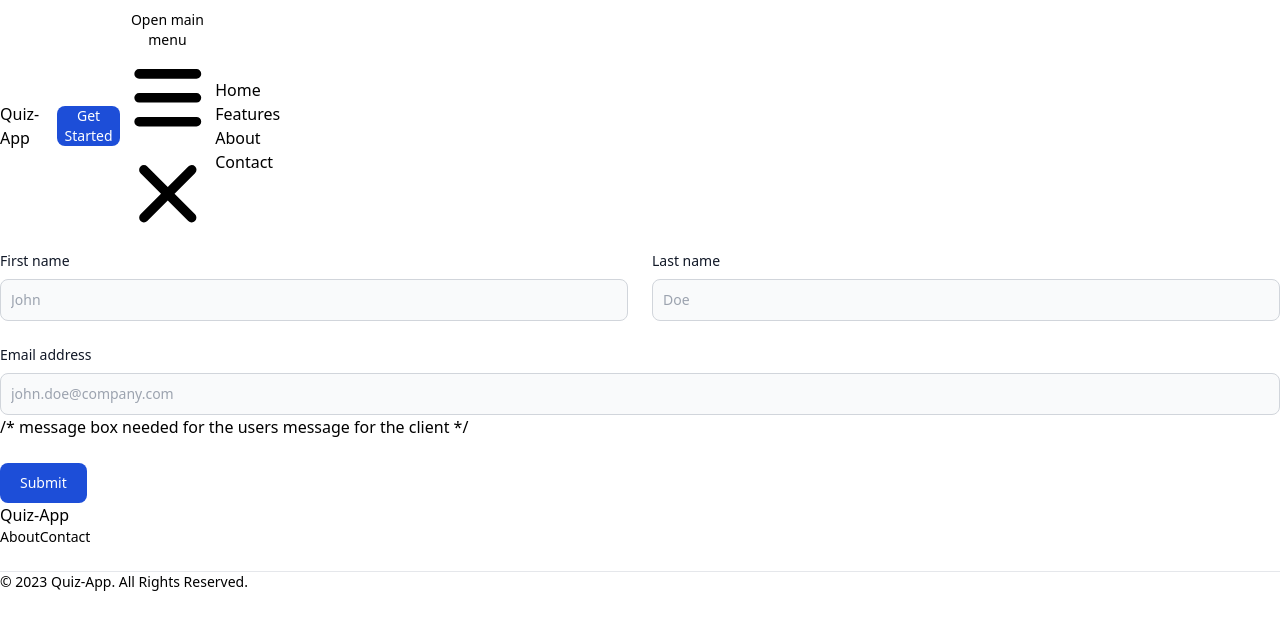
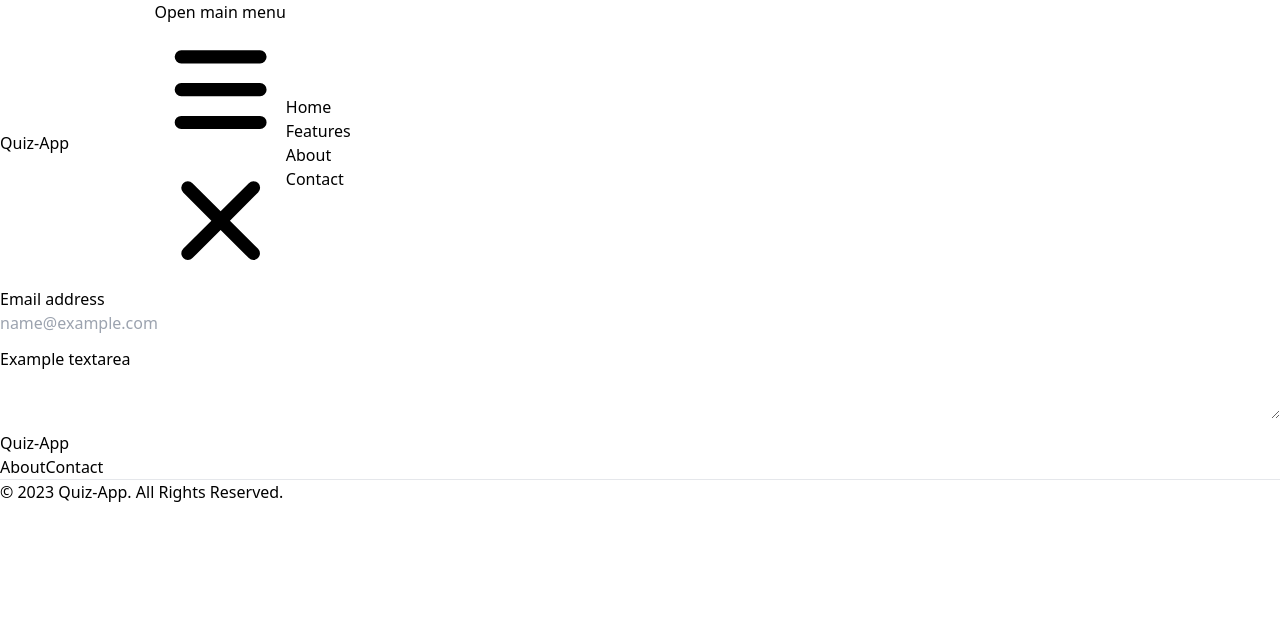
Before and after one commit to Sahil4883/quiz-card, a Next.js app: page /contact in a window 1280 px wide. Shown: the top 630 px of the page. Built offline with nearby package versions, Linux system fonts and the light colour scheme; no server answers.

Commit message:
Contact Form updated

```diff
--- a/app/(All Pages)/contact/page.tsx
+++ b/app/(All Pages)/contact/page.tsx
@@ -2,54 +2,28 @@ import React from "react";
 
 const Contact = () => {
   return (
-    <form>
-      <div className="grid gap-6 mb-6 md:grid-cols-2">
-        <div>
-          <label className="block mb-2 text-sm font-medium text-gray-900 dark:text-white">
-            First name
-          </label>
-          <input
-            type="text"
-            id="first_name"
-            className="bg-gray-50 border border-gray-300 text-gray-900 text-sm rounded-lg focus:ring-blue-500 focus:border-blue-500 block w-full p-2.5 dark:bg-gray-700 dark:border-gray-600 dark:placeholder-gray-400 dark:text-white dark:focus:ring-blue-500 dark:focus:border-blue-500"
-            placeholder="John"
-            required
-          />
-        </div>
-        <div>
-          <label className="block mb-2 text-sm font-medium text-gray-900 dark:text-white">
-            Last name
-          </label>
-          <input
-            type="text"
-            id="last_name"
-            className="bg-gray-50 border border-gray-300 text-gray-900 text-sm rounded-lg focus:ring-blue-500 focus:border-blue-500 block w-full p-2.5 dark:bg-gray-700 dark:border-gray-600 dark:placeholder-gray-400 dark:text-white dark:focus:ring-blue-500 dark:focus:border-blue-500"
-            placeholder="Doe"
-            required
-          />
-        </div>
-      </div>
-      <div className="mb-6">
-        <label className="block mb-2 text-sm font-medium text-gray-900 dark:text-white">
+    <div>
+      <div className="mb-3 flex flex-col">
+        <label htmlFor="exampleFormControlInput1" className="form-label">
           Email address
         </label>
         <input
           type="email"
-          id="email"
-          className="bg-gray-50 border border-gray-300 text-gray-900 text-sm rounded-lg focus:ring-blue-500 focus:border-blue-500 block w-full p-2.5 dark:bg-gray-700 dark:border-gray-600 dark:placeholder-gray-400 dark:text-white dark:focus:ring-blue-500 dark:focus:border-blue-500"
-          placeholder="john.doe@company.com"
-          required
+          className="form-control"
+          id="exampleFormControlInput1"
+          placeholder="name@example.com"
         />
-        /* message box needed for the users message for the client */
       </div>
-
-      <button
-        type="submit"
-        className="text-white bg-blue-700 hover:bg-blue-800 focus:ring-4 focus:outline-none focus:ring-blue-300 font-medium rounded-lg text-sm w-full sm:w-auto px-5 py-2.5 text-center dark:bg-blue-600 dark:hover:bg-blue-700 dark:focus:ring-blue-800"
-      >
-        Submit
-      </button>
-    </form>
+      <div className="mb-3 flex flex-col">
+        <label htmlFor="exampleFormControlTextarea1" className="form-label">
+          Example textarea
+        </label>
+        <textarea
+          className="form-control"
+          id="exampleFormControlTextarea1"
+        ></textarea>
+      </div>
+    </div>
   );
 };
 
```
